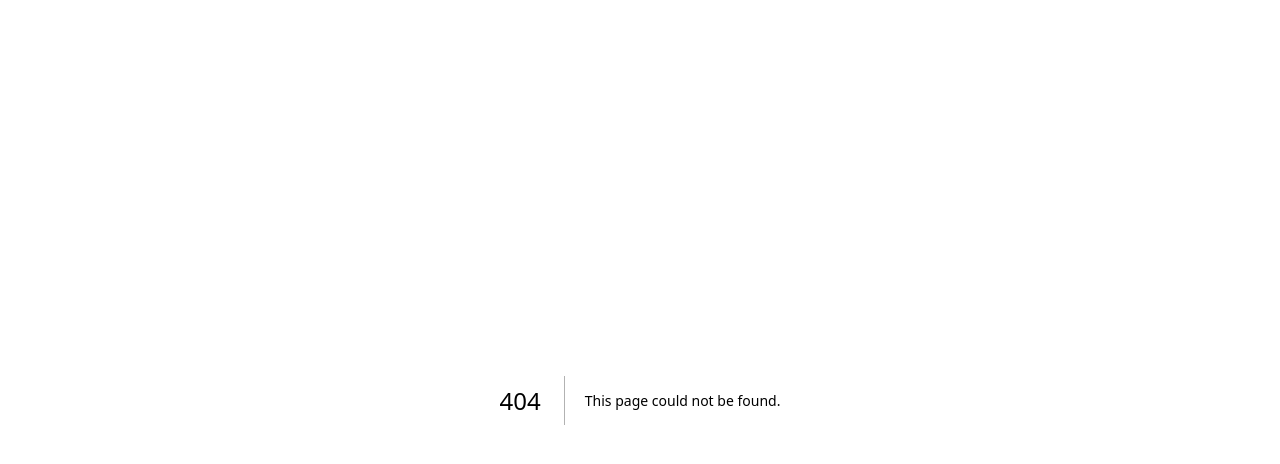
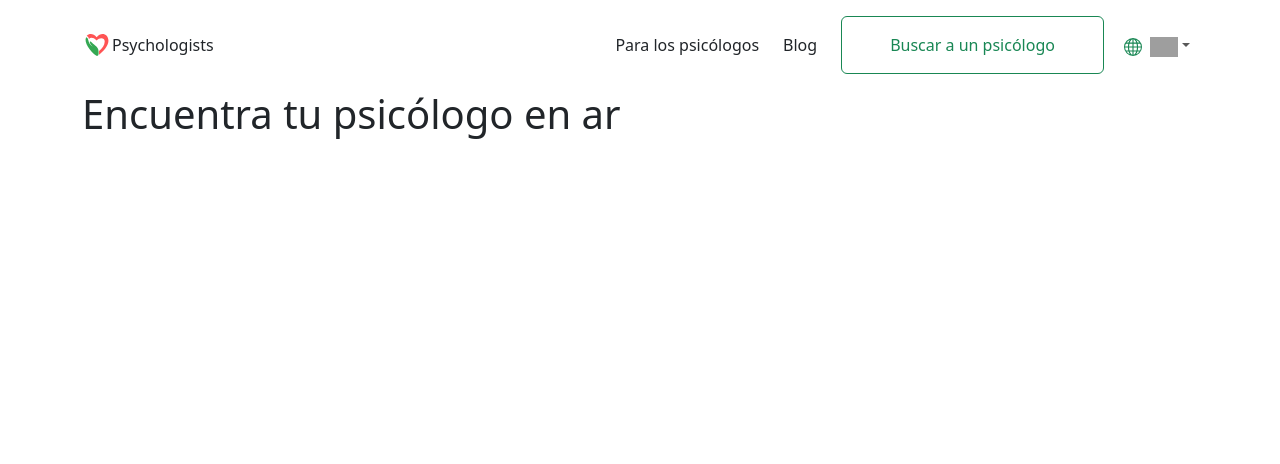
Before and after one commit to Benit0Trdlla/Psychologists, a Next.js app in the folder my-app/: page /ar/Psychologists/Search in a window 1280 px wide. Before the commit this address had no page. Shown: the top 464 px of the page. Built offline with nearby package versions, Linux system fonts and the light colour scheme; grey boxes are pictures that could not be loaded.

Commit message:
Add dynamic route to search Psychologists.

```diff
--- /dev/null
+++ b/my-app/src/app/[country]/Psychologists/Search/layout.jsx
@@ -0,0 +1,22 @@
+import Navbar from "@/app/components/Layout/Navbar";
+
+export async function generateMetadata({ params }) {
+  const { country } = await params
+  var title = "Psicólogos de " + country
+
+  return {
+    title,
+    description: "Encuentra un psicólogo de tu ciudad o país",
+  }
+}
+
+export default async function RootLayout({ children, params }) {
+  const { country } = await params
+
+  return (
+    <>
+        <Navbar img="/NavIcon.svg" flag={country} />
+        {children}
+    </>
+  );
+}
--- /dev/null
+++ b/my-app/src/app/[country]/Psychologists/Search/page.jsx
@@ -0,0 +1,11 @@
+export default async function PsychologistsSearch({ params }) {
+    const { country } = await params
+
+    return (
+        <>
+            <div className="container">
+                <h1>Encuentra tu psicólogo en {country}</h1>
+            </div>
+        </>
+    );
+}
--- a/my-app/src/app/components/Layout/Navbar.jsx
+++ b/my-app/src/app/components/Layout/Navbar.jsx
@@ -1,7 +1,9 @@
-export default function Navbar() {
+import Link from "next/link"
+
+export default function Navbar({img, flag}) {
     const arr_flags = [
         { name: 'es', flag: 'https://flagcdn.com/es.svg' },
-        { name: 'en', flag: 'https://flagcdn.com/gb.svg' },
+        { name: 'gb', flag: 'https://flagcdn.com/gb.svg' },
         { name: 'fr', flag: 'https://flagcdn.com/fr.svg' },
         { name: 'ar', flag: 'https://flagcdn.com/ar.svg' },
     ]
@@ -12,7 +14,7 @@ export default function Navbar() {
             <header>
                 <nav className="navbar navbar-expand-md bg-white">
                     <div className="container">
-                        <img src="NavIcon.svg" alt="Logo" width="30" height="24" className="d-inline-block align-text-top" />
+                        <img src={img} alt="Logo" width="30" height="24" className="d-inline-block align-text-top" />
                         Psychologists
 
                         <button className="navbar-toggler" type="button" data-bs-toggle="collapse" data-bs-target="#navbarNav">
@@ -45,11 +47,11 @@ export default function Navbar() {
                                         <svg xmlns="http://www.w3.org/2000/svg" width="18" height="18" fill="currentColor" className="bi bi-globe text-success me-1" viewBox="0 0 16 16">
                                             <path d="M0 8a8 8 0 1 1 16 0A8 8 0 0 1 0 8m7.5-6.923c-.67.204-1.335.82-1.887 1.855A8 8 0 0 0 5.145 4H7.5zM4.09 4a9.3 9.3 0 0 1 .64-1.539 7 7 0 0 1 .597-.933A7.03 7.03 0 0 0 2.255 4zm-.582 3.5c.03-.877.138-1.718.312-2.5H1.674a7 7 0 0 0-.656 2.5zM4.847 5a12.5 12.5 0 0 0-.338 2.5H7.5V5zM8.5 5v2.5h2.99a12.5 12.5 0 0 0-.337-2.5zM4.51 8.5a12.5 12.5 0 0 0 .337 2.5H7.5V8.5zm3.99 0V11h2.653c.187-.765.306-1.608.338-2.5zM5.145 12q.208.58.468 1.068c.552 1.035 1.218 1.65 1.887 1.855V12zm.182 2.472a7 7 0 0 1-.597-.933A9.3 9.3 0 0 1 4.09 12H2.255a7 7 0 0 0 3.072 2.472M3.82 11a13.7 13.7 0 0 1-.312-2.5h-2.49c.062.89.291 1.733.656 2.5zm6.853 3.472A7 7 0 0 0 13.745 12H11.91a9.3 9.3 0 0 1-.64 1.539 7 7 0 0 1-.597.933M8.5 12v2.923c.67-.204 1.335-.82 1.887-1.855q.26-.487.468-1.068zm3.68-1h2.146c.365-.767.594-1.61.656-2.5h-2.49a13.7 13.7 0 0 1-.312 2.5m2.802-3.5a7 7 0 0 0-.656-2.5H12.18c.174.782.282 1.623.312 2.5zM11.27 2.461c.247.464.462.98.64 1.539h1.835a7 7 0 0 0-3.072-2.472c.218.284.418.598.597.933M10.855 4a8 8 0 0 0-.468-1.068C9.835 1.897 9.17 1.282 8.5 1.077V4z" />
                                         </svg>
-                                        <img src={arr_flags[3].flag} alt={arr_flags[3].name} className="ms-1" width="28" height="20" />
+                                        <img src={flag ? `https://flagcdn.com/${flag}.svg` : arr_flags[3].flag} alt={`Bandera de ${flag ? flag : arr_flags[3].name}`} className="ms-1" width="28" height="20" />
                                     </a>
                                     <ul className="dropdown-menu">
                                         {arr_flags.map((flag, index) => (
-                                            <li key={index}><a className="dropdown-item" href="#"><img src={flag.flag} alt="flag" className="me-2" width="28" height="20" /></a></li>
+                                            <li key={index}><Link className="dropdown-item" href={`/${flag.name}/Psychologists/Search`}><img src={flag.flag} alt="flag" className="me-2" width="28" height="20" /></Link></li>
                                         ))}
                                     </ul>
                                 </li>
--- a/my-app/src/app/page.jsx
+++ b/my-app/src/app/page.jsx
@@ -14,7 +14,7 @@ export default function Home() {
 
   return (
     <>
-      <Navbar />
+      <Navbar img="/NavIcon.svg"/>
       <HeroSection />
       <CardsStats />
       <CardsPsychologists />
```
